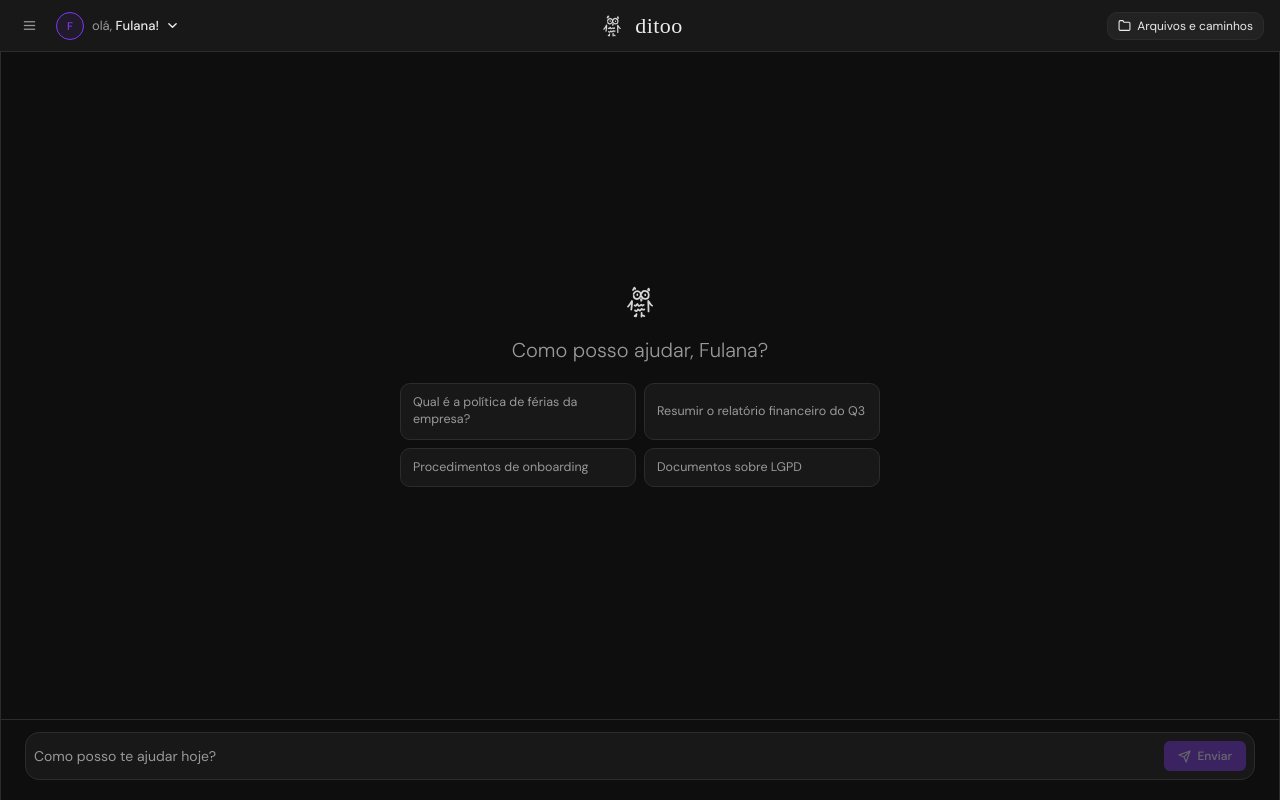
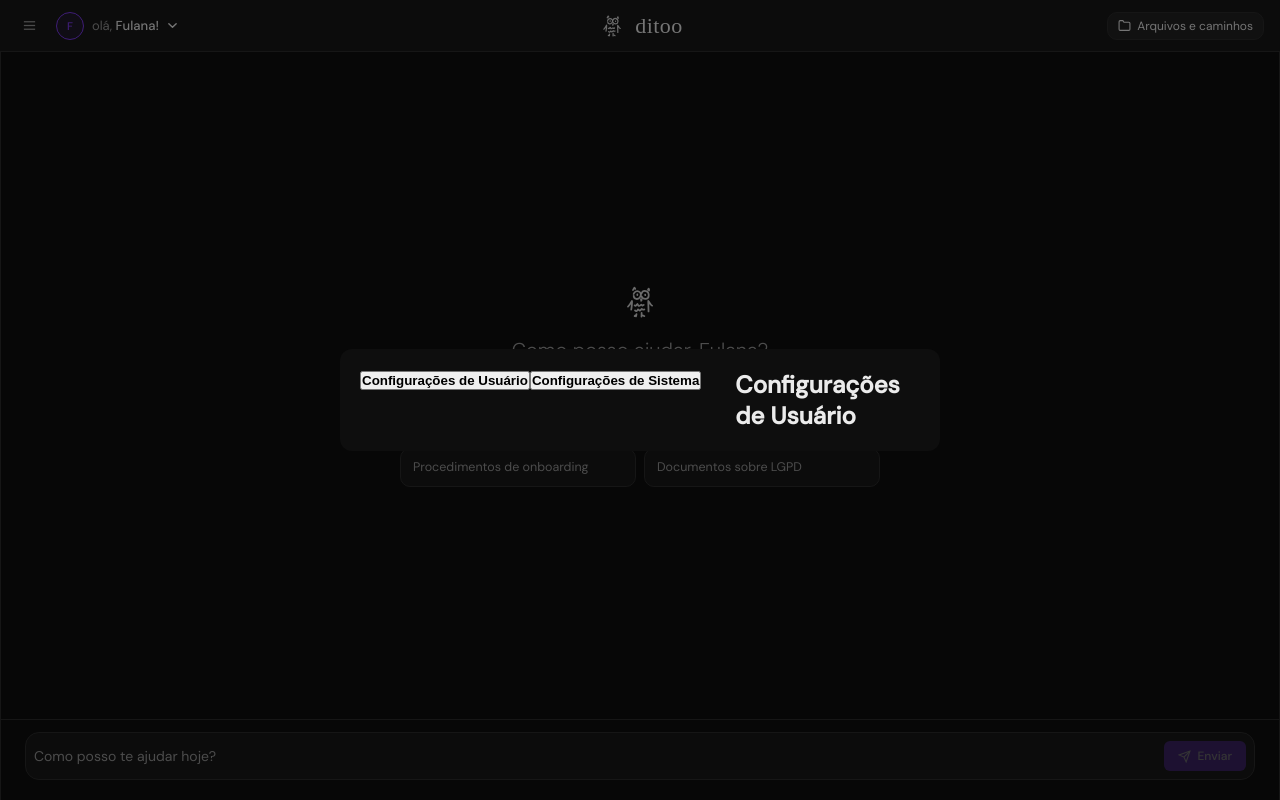
Before and after one commit to Guilherme-Fonseca-da-Costa/ditoo-ai, a React (Vite) app in the folder interface/ditoo-front/: page /chat in a window 1280 px wide. Both pictures are taken after a click on the element "Configurações". Built offline with nearby package versions, Linux system fonts and the light colour scheme; a web font is replaced by a local one.

Commit message:
feat: enhance ConfigPanel with overlay for improved user interaction

```diff
--- a/interface/ditoo-front/src/pages/Chat.tsx
+++ b/interface/ditoo-front/src/pages/Chat.tsx
@@ -150,7 +150,13 @@
 
 function ConfigPanel({ onClose }: { onClose: () => void }) {
   console.log("renderizando ConfigPanel");
-  return <Config/>
+  return (
+    <div className="config-overlay" onClick={onClose}>
+      <div className="config-modal" onClick={(e) => e.stopPropagation()}>
+        <Config />
+      </div>
+    </div>
+  )
 }
 
 // painel de aparência
```
